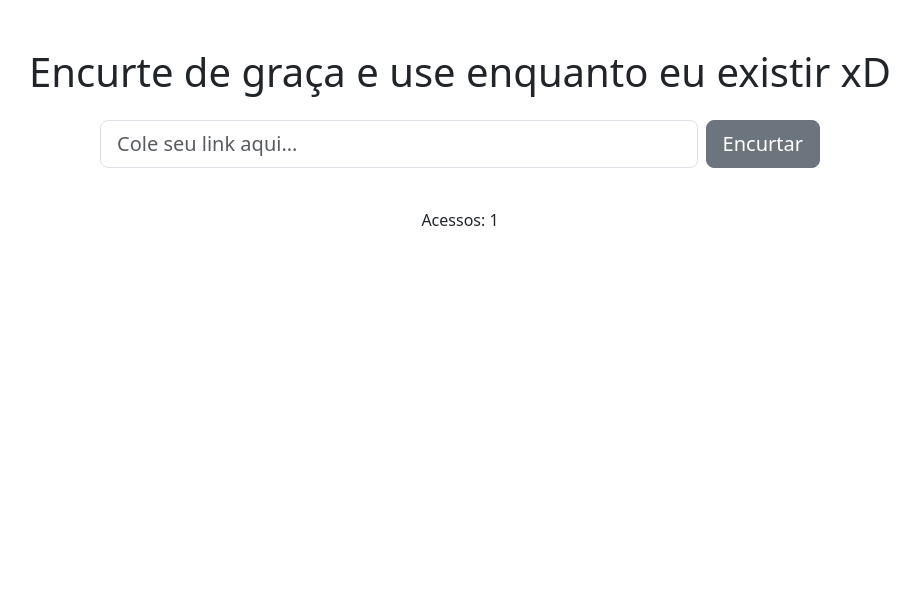
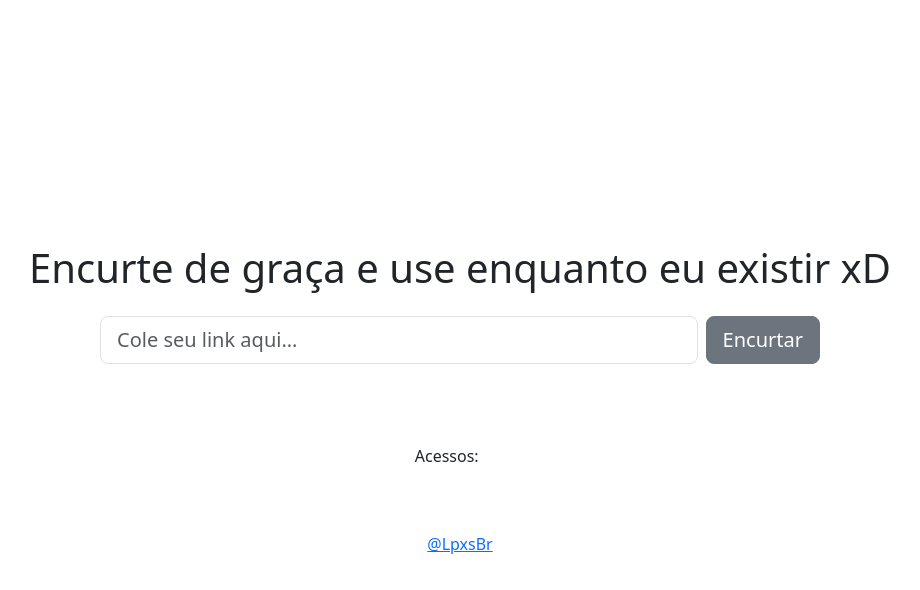
Before and after one commit to LpxsBr/curtin, a Next.js app: page / in a window 1280 px wide. Shown: the top 590 px of the page, without its empty margins (180-1100 px from the left). Built offline with nearby package versions, Linux system fonts and the light colour scheme.

Commit message:
feat: update layout and page components with new title, description, and access display

```diff
--- a/app/globals.css
+++ b/app/globals.css
@@ -14,6 +14,7 @@ html,
 body {
   max-width: 100vw;
   overflow-x: hidden;
+  height: 100dvh;
 }
 
 body {
--- a/app/layout.tsx
+++ b/app/layout.tsx
@@ -13,8 +13,8 @@ const geistMono = Geist_Mono({
 });
 
 export const metadata: Metadata = {
-  title: "Create Next App",
-  description: "Generated by create next app",
+  title: "42t 🚀",
+  description: "42t - by @LpxsBr",
 };
 
 export default function RootLayout({
@@ -28,7 +28,7 @@ export default function RootLayout({
 
     <link href="https://cdn.jsdelivr.net/npm/bootstrap@5.3.2/dist/css/bootstrap.min.css" rel="stylesheet"/>
       </head>
-      <body className={`${geistSans.variable} ${geistMono.variable}`}>
+      <body className={`${geistSans.variable} ${geistMono.variable} d-flex flex-column align-items-center justify-content-center`}>
         {children}
       <script src="https://cdn.jsdelivr.net/npm/bootstrap@5.3.2/dist/js/bootstrap.bundle.min.js"/>
       <script
--- a/app/page.tsx
+++ b/app/page.tsx
@@ -75,7 +75,10 @@ export default function Home() {
         </div>
       }
 
-      Acessos: {accessQuantity}
+      <br />
+
+      <div>Acessos: <span className="badge badge-secondary">{accessQuantity}</span></div>
+      <div className="mt-5"><a href="https://github.com/LpxsBr" target="_blank" rel="noopener noreferrer">@LpxsBr</a></div>
     </div>
 
   );
```
